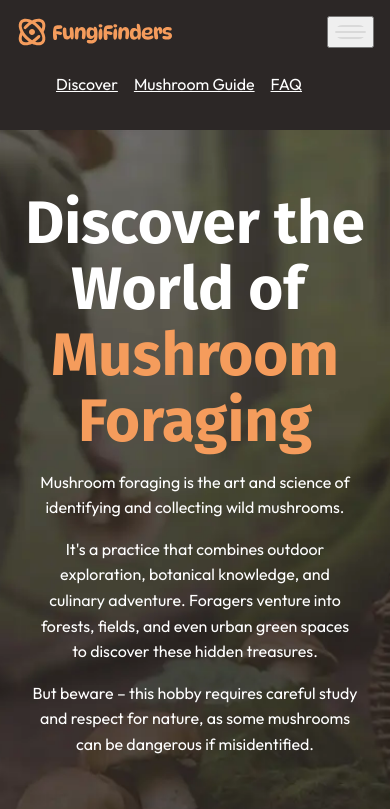
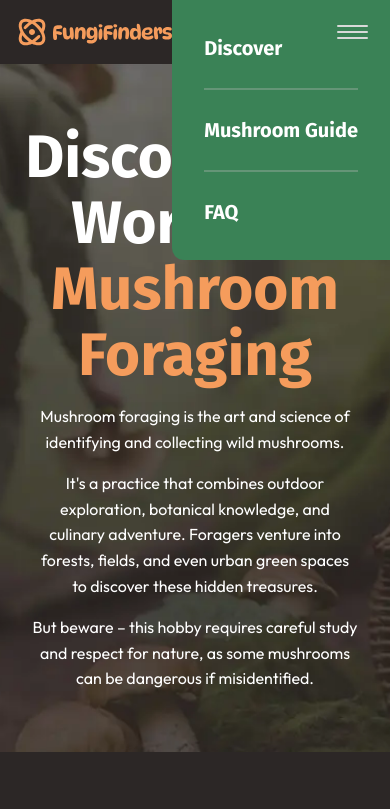
Before and after one commit to ptakpatryk/css-refresher, a website: page apps/fungi-finders/index.html in a window 390 px wide. Both pictures are taken after a click on the button "Menu". Shown: the top 809 px of the page. Drawn offline with Linux system fonts and the light colour scheme.

Commit message:
hamburger-menu finished

```diff
--- a/apps/fungi-finders/css/style.css
+++ b/apps/fungi-finders/css/style.css
@@ -27,7 +27,9 @@
   }
 
   /* https://www.scottohara.me/blog/2019/01/12/lists-and-safari.html */
-  [role="list"] {
+  [role="list"],
+  ul,
+  li {
     list-style: none;
     margin: 0;
     padding: 0;
@@ -255,11 +257,65 @@
     gap: 0.5rem 1rem;
   }
 
+  [aria-controls="primary-nav"] {
+    z-index: 100;
+    background: transparent;
+    border: 0;
+    cursor: pointer;
+
+    img {
+      border-radius: 0;
+    }
+  }
+
+  [aria-controls="primary-nav"] {
+    display: none;
+  }
+
   .primary-navigation {
     ul {
-      list-style-type: none;
       display: flex;
       gap: 0.5rem 1rem;
+    }
+
+    a {
+      text-decoration: none;
+    }
+
+    @media(width < 760px) {
+      display: none;
+
+      position: absolute;
+      z-index: 10;
+      top: 0;
+      right: 0;
+      font-size: var(--font-size-lg);
+      font-family: var(--ff-heading);
+      font-weight: 700;
+      background: var(--background-accent-main);
+      padding: 2rem;
+      border-radius: 0 0 0 var(--border-radius-3);
+
+      ul {
+        gap: 0;
+        flex-direction: column;
+      }
+
+      li+li {
+        margin-block-start: 1.5rem;
+        padding-block-start: 1.5rem;
+        border-top: 2px solid var(--background-accent-light);
+      }
+    }
+  }
+
+  @media(width < 760px) {
+    [aria-controls="primary-nav"] {
+      display: block;
+    }
+
+    [aria-expanded="true"]~.primary-navigation {
+      display: block;
     }
   }
 
@@ -298,7 +354,7 @@
   .card__title {
     font-size:
       var(--card-title-font-size,
-      var(--font-size-heading-sm));
+        var(--font-size-heading-sm));
     color: var(--card-title-color, var(--text-brand))
   }
 
--- a/apps/fungi-finders/index.html
+++ b/apps/fungi-finders/index.html
@@ -6,6 +6,7 @@
   <meta name="viewport" content="width=device-width, initial-scale=1">
   <title>Fungi Finders</title>
   <link href="css/style.css" rel="stylesheet">
+  <script src="./script/main.js" defer></script>
 
   <link rel="preconnect" href="https://fonts.googleapis.com" />
   <link rel="preconnect" href="https://fonts.gstatic.com" crossorigin />
--- /dev/null
+++ b/apps/fungi-finders/script/main.js
@@ -0,0 +1,11 @@
+const navToggle = document.querySelector('[aria-controls="primary-nav"]');
+
+navToggle.addEventListener('click', () => {
+  const isOpened = navToggle.getAttribute('aria-expanded');
+
+  if(isOpened === "false") {
+    navToggle.setAttribute('aria-expanded', 'true')
+  } else {
+    navToggle.setAttribute('aria-expanded', 'false')
+  }
+})
```
